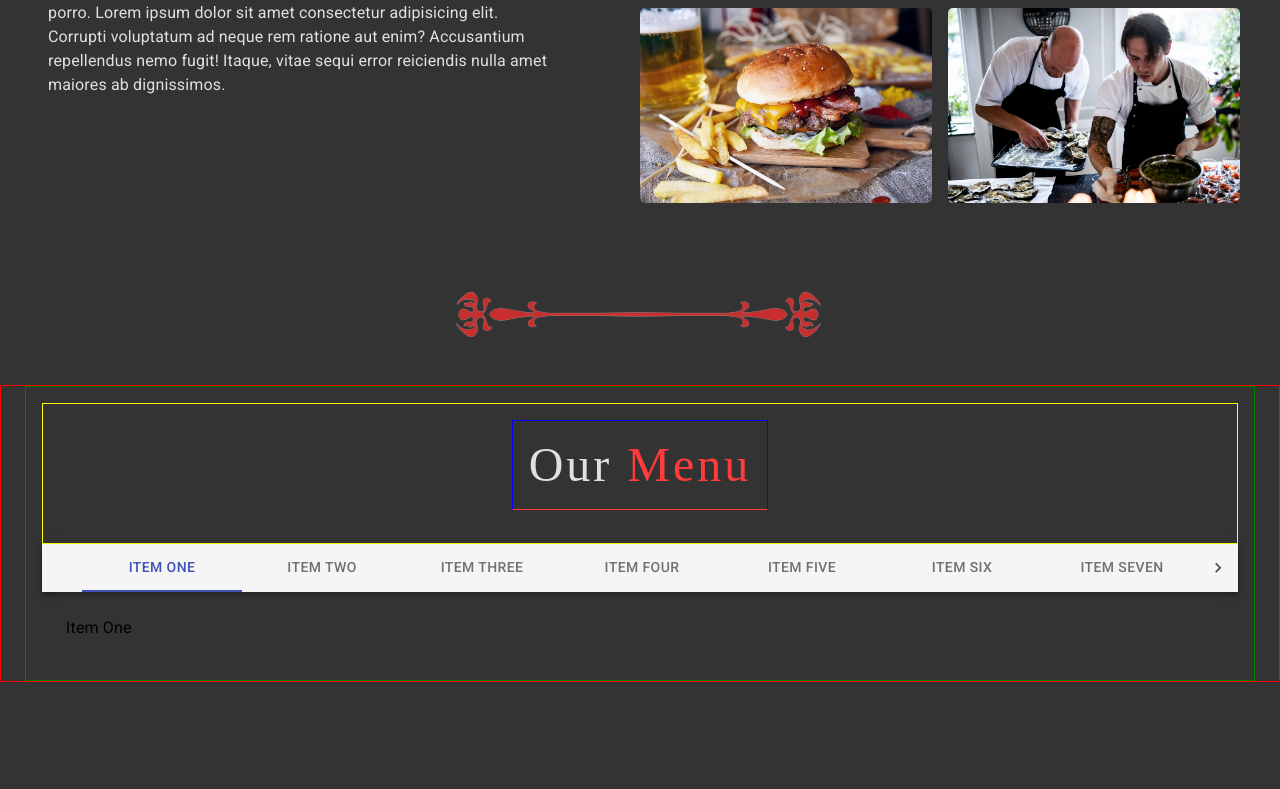
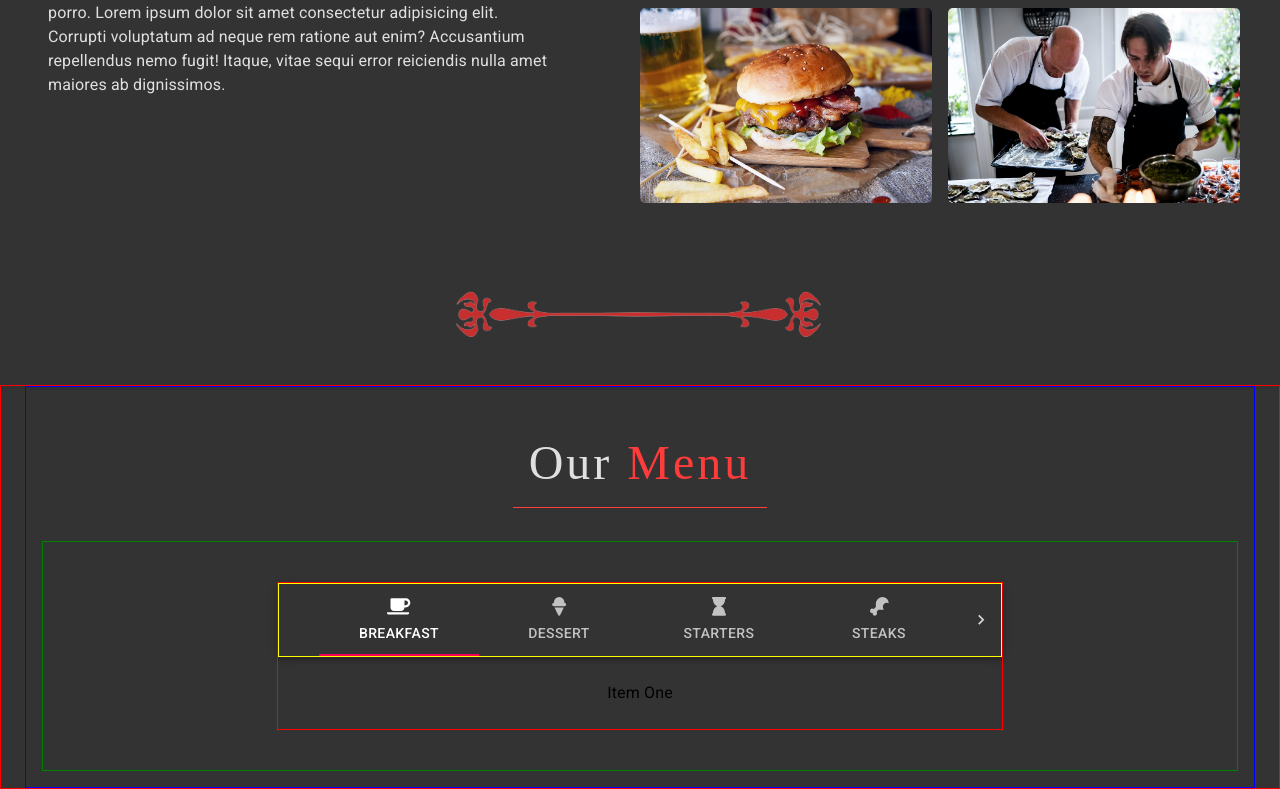
Before and after one commit to sbayrak/sb-steak-house, a React (Create React App) app: page / in a window 1280 px wide. Shown: the part 962-1751 px from the top of the page. Before the commit the page ends 1644 px from the top, so only its background shows below. Built offline with nearby package versions, Linux system fonts and the light colour scheme; a web font is replaced by a local one.

Commit message:
added fontawesome icons

```diff
--- a/package.json
+++ b/package.json
@@ -3,6 +3,9 @@
   "version": "0.1.0",
   "private": true,
   "dependencies": {
+    "@fortawesome/fontawesome-svg-core": "^1.2.35",
+    "@fortawesome/free-solid-svg-icons": "^5.15.3",
+    "@fortawesome/react-fontawesome": "^0.1.14",
     "@material-ui/core": "^4.11.4",
     "@material-ui/icons": "^4.11.2",
     "@testing-library/jest-dom": "^5.12.0",
--- a/src/components/MenuSection.js
+++ b/src/components/MenuSection.js
@@ -7,6 +7,18 @@ import Tab from '@material-ui/core/Tab';
 import Typography from '@material-ui/core/Typography';
 import Box from '@material-ui/core/Box';
 import { Container, Grid } from '@material-ui/core';
+
+/* ICONS */
+import { FontAwesomeIcon } from '@fortawesome/react-fontawesome';
+import { faCoffee } from '@fortawesome/free-solid-svg-icons';
+import { faIceCream } from '@fortawesome/free-solid-svg-icons';
+import { faHourglass } from '@fortawesome/free-solid-svg-icons';
+import { faDrumstickBite } from '@fortawesome/free-solid-svg-icons';
+import { faCarrot } from '@fortawesome/free-solid-svg-icons';
+import { faBreadSlice } from '@fortawesome/free-solid-svg-icons';
+import { faHamburger } from '@fortawesome/free-solid-svg-icons';
+import { faTint } from '@fortawesome/free-solid-svg-icons';
+/* ICONS */
 
 function TabPanel(props) {
   const { children, value, index, ...other } = props;
@@ -47,18 +59,16 @@ const useStyles = makeStyles((theme) => ({
     marginTop: theme.spacing(5),
   },
   gridContainer: {
-    border: '1px solid green',
+    border: '1px solid blue',
     padding: theme.spacing(2),
   },
   gridTop: {
-    border: '1px solid yellow',
     display: 'flex',
     justifyContent: 'center',
     alignItems: 'center',
     padding: theme.spacing(2),
   },
   Typo1: {
-    border: '1px solid blue',
     padding: theme.spacing(2),
     borderBottom: `1px solid #ff3c3c`,
     color: theme.palette.grey[300],
@@ -67,6 +77,26 @@ const useStyles = makeStyles((theme) => ({
   },
   typoSpan: {
     color: '#ff3c3c',
+  },
+  gridItem: {},
+  gridBottom: {
+    border: '1px solid green',
+    padding: theme.spacing(5),
+    display: 'flex',
+    justifyContent: 'center',
+    alignItems: 'center',
+  },
+  wrapper: {
+    width: '65%',
+    display: 'flex',
+    flexDirection: 'column',
+    justifyContent: 'center',
+    alignItems: 'center',
+    border: '1px solid red',
+  },
+  appbar: {
+    border: '1px solid yellow',
+    background: 'transparent',
   },
 }));
 
@@ -86,27 +116,60 @@ export default function ScrollableTabsButtonAuto() {
             Our <span className={classes.typoSpan}>Menu</span>
           </Typography>
         </Grid>
-        <Grid item md={12} className={`${classes.gridItem}`}>
-          <AppBar position='static' color='default'>
+        <Grid
+          item
+          md={12}
+          className={`${classes.gridItem} ${classes.gridBottom}`}
+        >
+          <div className={classes.wrapper}>
+            <AppBar position='static' className={classes.appbar}>
               <Tabs
                 value={value}
                 onChange={handleChange}
-              indicatorColor='primary'
-              textColor='primary'
                 variant='scrollable'
-              scrollButtons='auto'
+                scrollButtons='on'
                 aria-label='scrollable auto tabs example'
               >
-              <Tab label='Item One' {...a11yProps(0)} />
-              <Tab label='Item Two' {...a11yProps(1)} />
-              <Tab label='Item Three' {...a11yProps(2)} />
-              <Tab label='Item Four' {...a11yProps(3)} />
-              <Tab label='Item Five' {...a11yProps(4)} />
-              <Tab label='Item Six' {...a11yProps(5)} />
-              <Tab label='Item Seven' {...a11yProps(6)} />
-              <Tab label='Item Eight' {...a11yProps(7)} />
-              <Tab label='Item Nine' {...a11yProps(8)} />
-              <Tab label='Item Ten' {...a11yProps(9)} />
+                <Tab
+                  label='Breakfast'
+                  icon={<FontAwesomeIcon icon={faCoffee} size='lg' />}
+                  {...a11yProps(0)}
+                />
+                <Tab
+                  label='Dessert'
+                  icon={<FontAwesomeIcon icon={faIceCream} size='lg' />}
+                  {...a11yProps(1)}
+                />
+                <Tab
+                  label='Starters'
+                  icon={<FontAwesomeIcon icon={faHourglass} size='lg' />}
+                  {...a11yProps(2)}
+                />
+                <Tab
+                  label='Steaks'
+                  icon={<FontAwesomeIcon icon={faDrumstickBite} size='lg' />}
+                  {...a11yProps(3)}
+                />
+                <Tab
+                  label='Salads'
+                  icon={<FontAwesomeIcon icon={faCarrot} size='lg' />}
+                  {...a11yProps(4)}
+                />
+                <Tab
+                  label='Appetizers'
+                  icon={<FontAwesomeIcon icon={faBreadSlice} size='lg' />}
+                  {...a11yProps(5)}
+                />
+                <Tab
+                  label='Burgers'
+                  icon={<FontAwesomeIcon icon={faHamburger} size='lg' />}
+                  {...a11yProps(6)}
+                />
+                <Tab
+                  label='Drinks'
+                  icon={<FontAwesomeIcon icon={faTint} size='lg' />}
+                  {...a11yProps(7)}
+                />
               </Tabs>
             </AppBar>
             <TabPanel value={value} index={0}>
@@ -133,12 +196,7 @@ export default function ScrollableTabsButtonAuto() {
             <TabPanel value={value} index={7}>
               Item Eight
             </TabPanel>
-          <TabPanel value={value} index={8}>
-            Item Nine
-          </TabPanel>
-          <TabPanel value={value} index={9}>
-            Item Ten
-          </TabPanel>
+          </div>
         </Grid>
       </Grid>
     </Container>
```
Also changed, not shown: 1 other file (tests, documents, lock files or other folders). Lines whose indentation alone changed are shown as unchanged.
